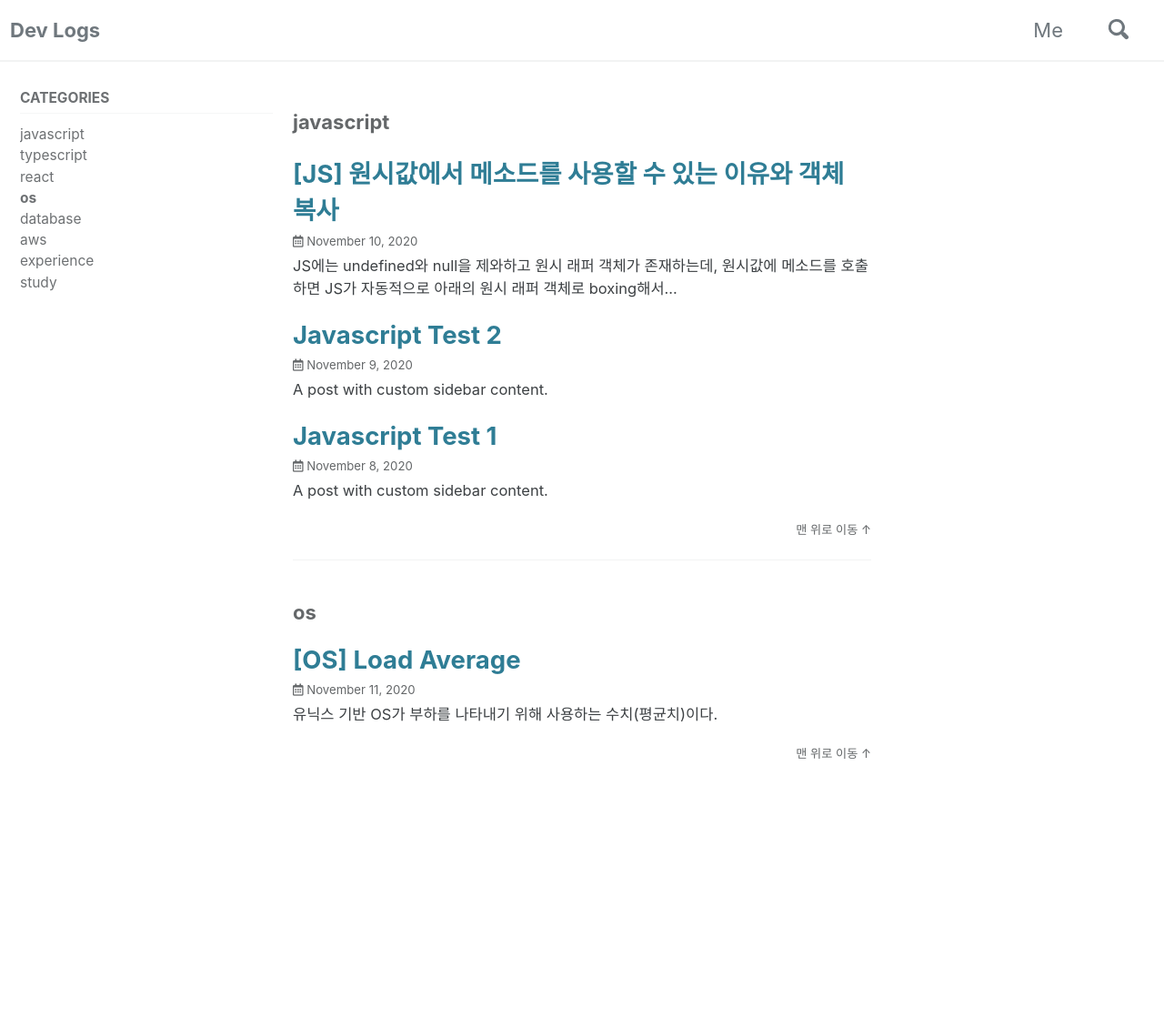
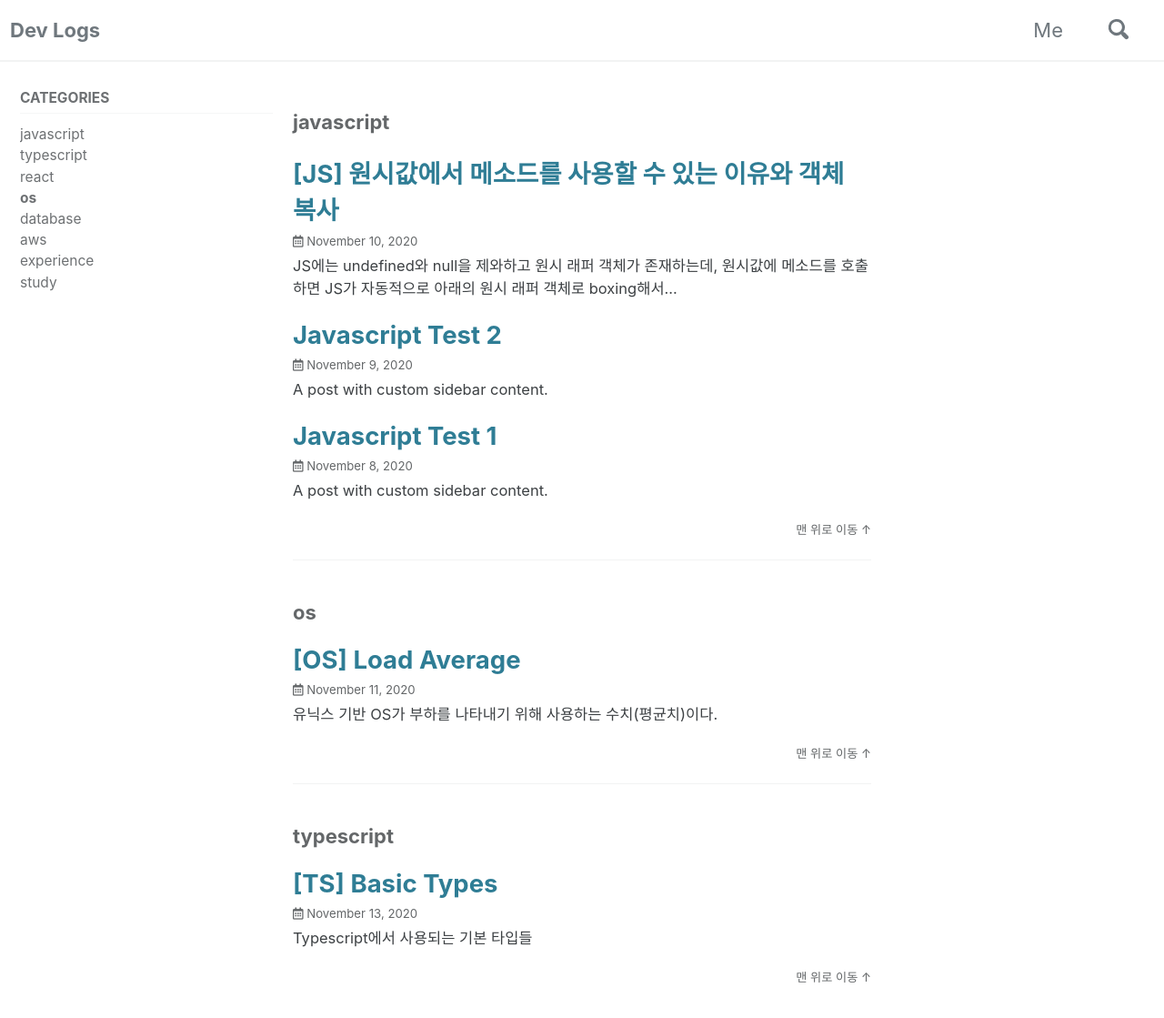
Before and after one commit to MincheolC/MincheolC.github.io, a Jekyll site: the page built from _pages/os-archive.md, in a window 1280 px wide and 1195 px high. Shown: the top 1119 px of the window at 91% size. Built offline with Jekyll 4.4.1, drawn with Linux system fonts in a browser that asks for light colours; cached includes are drawn as plain includes; some of the changed lines change nothing that is shown.

Commit message:
feat: ts basic types

````diff
--- a/_config.yml
+++ b/_config.yml
@@ -237,6 +237,9 @@ category_archive:
 tag_archive:
   type: liquid
   path: /tags/
+javascript_archive:
+  type: liquid
+  path: /javascript/
 # https://github.com/jekyll/jekyll-archives
 # jekyll-archives:
 #   enabled:
--- /dev/null
+++ b/_posts/2020-11-13-ts-basic-types.md
@@ -0,0 +1,177 @@
+---
+title: '[TS] Basic Types'
+excerpt: 'Typescript에서 사용되는 기본 타입들'
+categories:
+  - typescript
+toc: true
+---
+
+## Basic Types
+
+<a name="boolean"></a>
+
+### Boolean
+
+```tsx
+let isDone: boolean = false;
+```
+
+<a name="number"></a>
+
+### Number
+
+```tsx
+let decimal: number = 6;
+let hex: number = 0xf00d;
+let binary: number = 0b1010;
+let octal: number = 0o744;
+let big: bigint = 100n;
+```
+
+### String
+
+```tsx
+let color: string = "blue";
+color = 'red';
+let sentence: string = `Hello, I like ${color}`.
+```
+
+### Array
+
+```tsx
+let list: number[] = [1, 2, 3];
+let list2: Array<number> = [1, 2, 3];
+```
+
+### Tuple
+
+```tsx
+// Declare a tuple type
+let x: [string, number];
+x = ['hello', 10];
+console.log(x[0]); // hello
+console.log(x[1]); // 10
+```
+
+### Enum
+
+값을 주면 값부터 증분. mapping된 numeric 값으로 이름 조회 가능.
+
+```tsx
+enum Color {
+  Red = 1,
+  Green,
+  Blue,
+}
+const c: Color = Color.Green;
+const colorName: string = Color[2];
+
+console.log(c); // 2
+console.log(colorName); // Green
+```
+
+### Unknown
+
+애플리케이션을 개발할 때 **변수의 타입을 모르는 경우** 사용. 사용자 입력, API 값 등 동적으로 값을 할당하는 경우에 사용. type 검사를 통해 좀 더 구체화시킬 수 있음.
+
+```tsx
+let maybe: unknown = 4;
+maybe = 'maybe string';
+
+// type 검사 구체화
+if (maybe === true) {
+  const aBoolean: boolean = maybe;
+} else if (typeof maybe === 'string') {
+  const aString: string = maybe;
+}
+```
+
+### Any
+
+Typescript로 없이 작성된 코드와 같이 타입 정보를 사용할 수 없는 경우 any 타입으로 지정하여 검사를 opt-out시킬 수 있음.
+
+**안전하지 않기 때문에 정말 필요한 경우가 아니면 사용하지 않는 것이 좋음. 컴파일은 정상으로 되나 런타임에서 에러 발생할 수 있음**.
+
+```tsx
+declare function getValue(key: string): any;
+// 'getValue'의 리턴값 확인 하지 않음.
+const str: string = getValue('myString');
+
+let looselyTyped: any = {};
+
+// Compile 정상, Runtime 에러 발생
+let d = looselyTyped.a.b.c.d;
+```
+
+### Void
+
+반환값이 없는 경우 사용.
+
+```tsx
+function warnUser(): void {
+  console.log('This is my warning message');
+}
+```
+
+### Null, Undefined
+
+`void`처럼 그 자체로는 딱히 유용하지 않음. `null`과 `undefined`는 모든 타입의 하위 타입인데, `strictNullChecks` 플래그를 사용하면 `unknown`, `any`에만 할당 가능. 이것은 많은 일반적인 오류를 방지하는데 도움이 됨.
+
+```tsx
+let u: undefined = undefined;
+let n: null = null;
+```
+
+### Never
+
+절대 발생하지 않는 값을 나타냄.
+
+```tsx
+// 도달할 수 있는 끝 점이 없음.
+function error(message: string): never {
+  throw new Error(message);
+}
+
+function fail() {
+  return error('Something failed');
+}
+
+function infiniteLoop(): never {
+  while (true) {}
+}
+```
+
+### Object
+
+원시 타입이 아님.
+
+> Generally, you won’t need to use this. [Typescript Docs]
+
+```tsx
+declare function create(o: object | null): void;
+
+// OK
+create({ prop: 0 });
+create(null);
+```
+
+## Type assertions
+
+Typescript보다 개발자가 값의 구체적인 타입을 잘 아는 상황이 있음. 그럴 때 컴파일러에게 "나를 믿어" 라고 알려주는 방법임. **런타임에 영향을 주지 않고 컴파일할 때만 사용 됨**.
+
+```tsx
+// as
+let someValue: unknown = 'this is a string';
+
+let lenAs: number = (someValue as string).length;
+// or
+let lenBracket: number = (<string>someValue).length;
+```
+
+## Number, String, Boolean, Symbol, Object
+
+**lowercase만 타입으로 사용할 것.** `Number, String, Boolean, Symbol, Object` 은 원시타입을 참조하지 않기 떄문에 유형으로 사용해서는 안 됨.
+
+### References
+
+- [Typescript Handbook Basic Types](https://www.typescriptlang.org/docs/handbook/basic-types.html)
````
